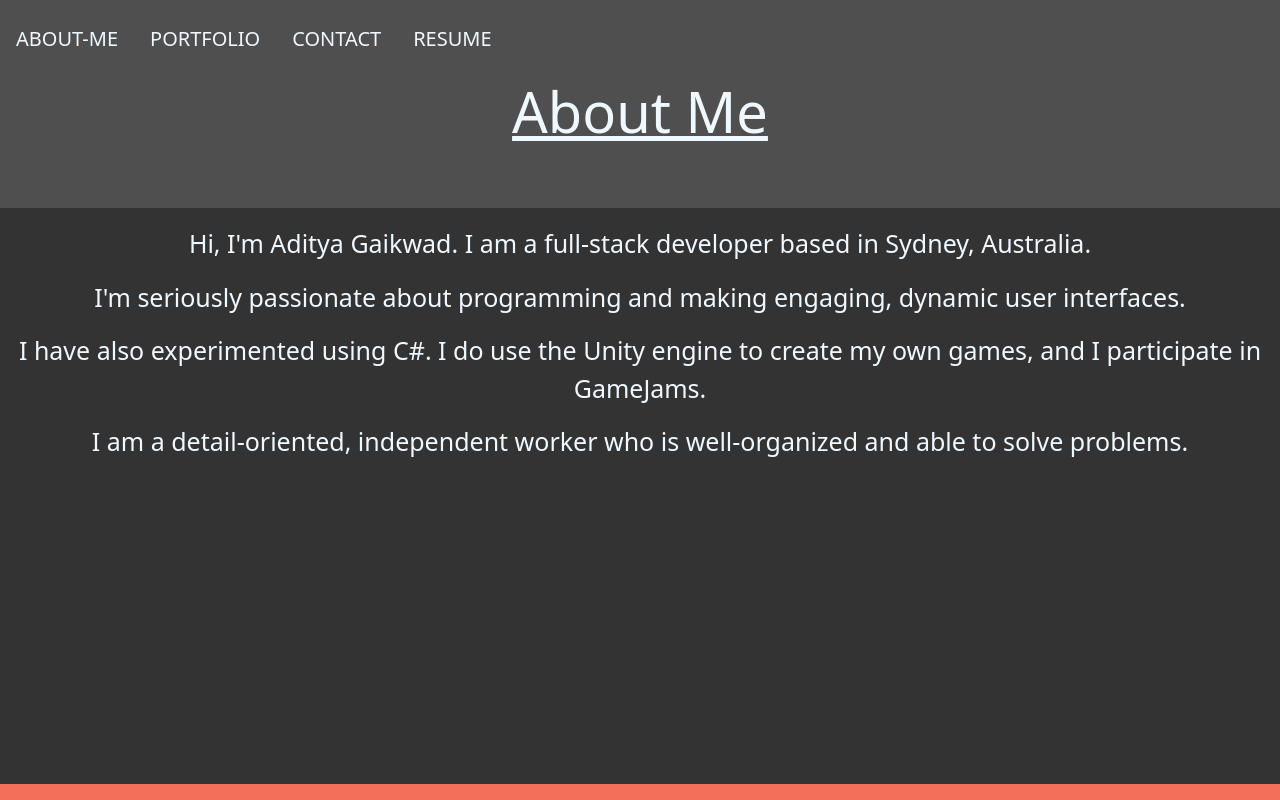
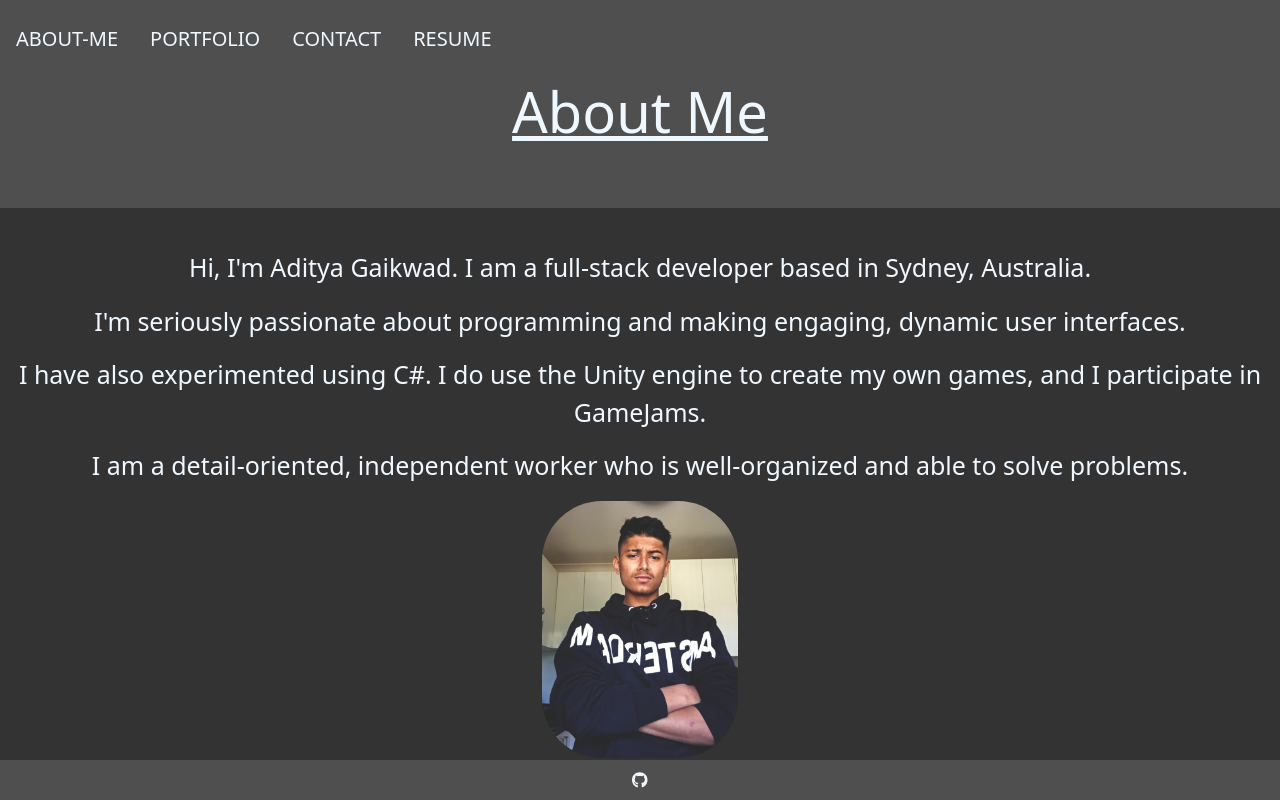
Before and after one commit to realAdif/Portfolio, a React (Create React App) app: page / in a window 1280 px wide. Built offline with nearby package versions, Linux system fonts and the light colour scheme.

Commit message:
Updated the Website

```diff
--- a/package.json
+++ b/package.json
@@ -3,6 +3,8 @@
   "version": "0.1.0",
   "private": true,
   "dependencies": {
+    "@fortawesome/free-brands-svg-icons": "^6.2.0",
+    "@fortawesome/react-fontawesome": "^0.2.0",
     "@testing-library/jest-dom": "^5.16.5",
     "@testing-library/react": "^11.1.0",
     "@testing-library/user-event": "^13.5.0",
--- a/src/components/Footer.js
+++ b/src/components/Footer.js
@@ -1,20 +1,26 @@
 import React from "react";
-
+import {FontAwesomeIcon} from '@fortawesome/react-fontawesome';
+import {faGithub} from '@fortawesome/free-brands-svg-icons';
 const styles = {
     background: {
-      backgroundColor: '#F27059',
+      backgroundColor: '#4F4F4F',
+      height: '40px'
+    },
+    log:{
+        display: "block",
+        marginLeft: "auto",
+        marginRight: "auto"
+    }
 
-    },
-    Text:{
-        textAlign: 'center'
-    }
 
 };
 export default function footer(){
     return(
         <footer className="navbar fixed-bottom" style={styles.background}>
             <div className="container-fluid" >
-
+            <a target="_blank" href="https://github.com/realAdif" rel="noreferrer" style={styles.log}>
+				<FontAwesomeIcon icon={faGithub} />
+			</a>
             </div>
         </footer>
     );
--- a/src/components/pages/Homepage.js
+++ b/src/components/pages/Homepage.js
@@ -1,4 +1,6 @@
 import React from "react";
+import profilePhoto from './AdityaMe.jpg';
+
 const styles = {
     background: {
         background: '#4F4F4F',
@@ -22,6 +24,13 @@ const styles = {
         textAlign: 'center',
         color: 'aliceblue',
         fontSize: '25px'
+    },
+    photo:{
+        width:"196px",
+        borderRadius: "60px",
+        display: "block",
+        marginLeft: "auto",
+        marginRight: "auto"
     }
 
 
@@ -33,7 +42,10 @@ export default function HomePage(){
         <div className="jumbotron jumbotron-fluid" style={styles.background}>
             <div className="container">
                 <h1 className="display-4"style={styles.text}>About Me</h1>
+
+                <br/>
             </div>
+
             <br/>
             <br/>
             <div>
@@ -53,6 +65,7 @@ export default function HomePage(){
                     </p>
 
                 </div>
+                <img src={profilePhoto} style={styles.photo} alt="profile" />
             </div>
         </div>
 
--- a/src/components/pages/Portfolio.js
+++ b/src/components/pages/Portfolio.js
@@ -3,6 +3,9 @@ import Flippy, { FrontSide, BackSide } from 'react-flippy';
 import { Container, Row, Col } from 'react-grid-system';
 
 const styles = {
+    mainPage:{
+        margin:'30px'
+    },
     BackGround: {
         background: '#4F4F4F',
         height: '130px'
@@ -44,7 +47,7 @@ const styles = {
 export default function Portfolio(){
     const ref = useRef();
     return(
-        <div>
+        <div >
             <div className="jumbotron jumbotron-fluid" style={styles.BackGround}>
                 <div className="container">
                     <h1 className="display-4" style={styles.text}>PORTFOLIO</h1>
@@ -52,7 +55,7 @@ export default function Portfolio(){
 
             </div>
             <br/>
-            <div>
+            <div style={styles.mainPage}>
             <h1 style={styles.text}>Front-End</h1>
                 <Container>
                 <Row  align="center">
@@ -126,11 +129,10 @@ export default function Portfolio(){
                 </Container>
 
                 <h1 style={styles.text}>Back-End</h1>
-
+                <br/>
                 <Container>
                 <Row  align="center">
-                <Col>
-                <br/>
+                <Col >
 
                 <Flippy flipDirection="horizontal" flipOnClick={true} flipOnHover={true}
                     ref={ref}
```
Also changed, not shown: src/components/pages/test.js (deleted, +0 -15 lines), src/components/pages/AdityaMe.jpg (added), 1 other file (tests, documents, lock files or other folders).
